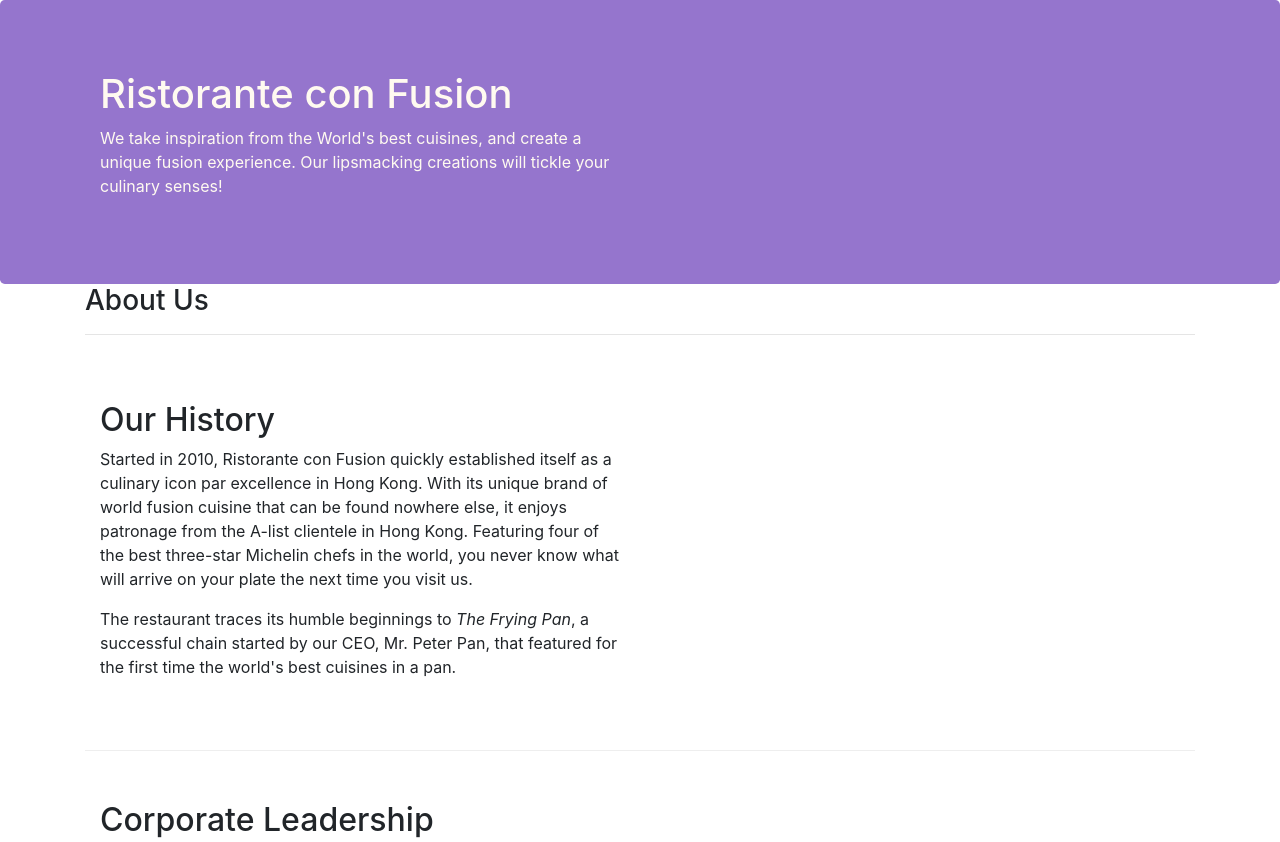
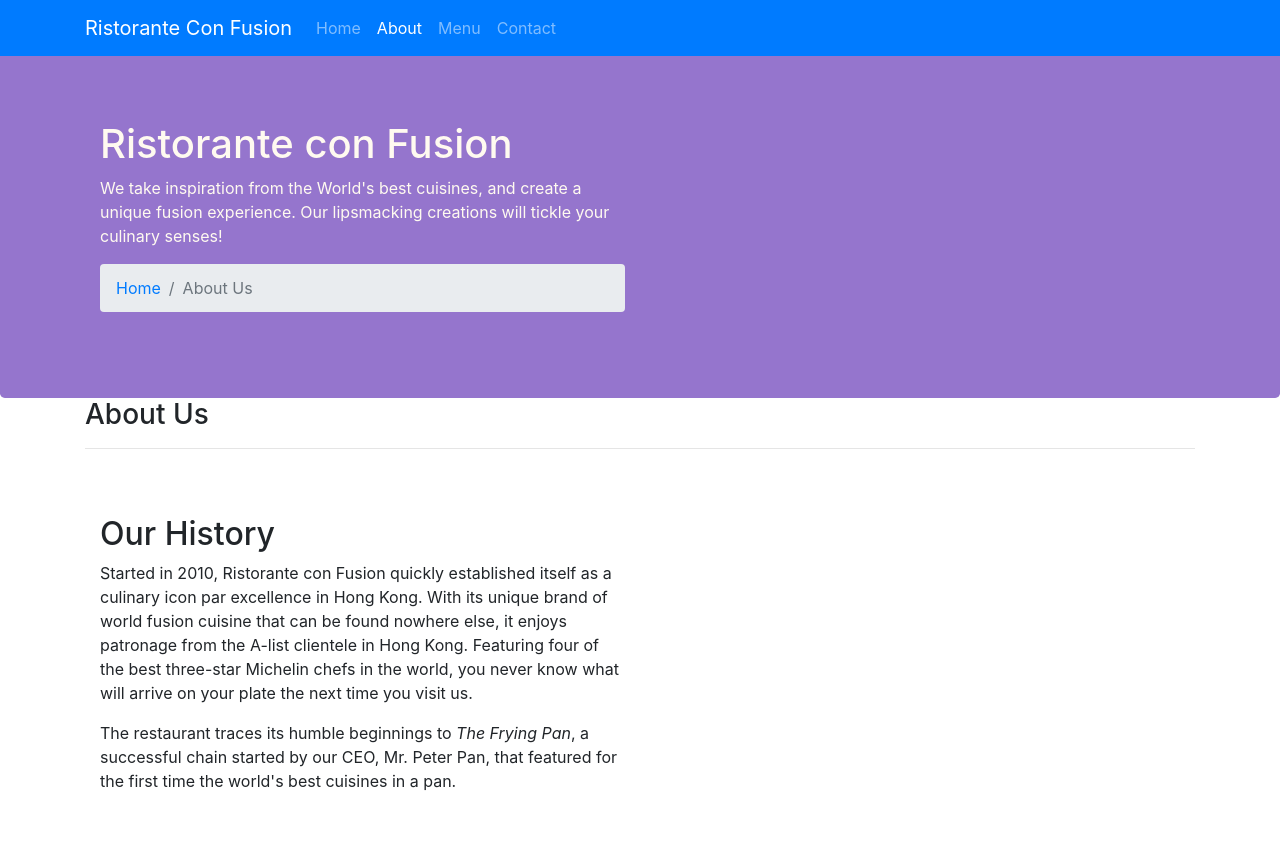
Before and after one commit to joanet501/conFusion, a website: page aboutus.html in a window 1280 px wide. Shown: the top 842 px of the page. Drawn offline with nearby package versions, Linux system fonts and the light colour scheme.

Commit message:
navbar and breadcrumbs

```diff
--- a/aboutus.html
+++ b/aboutus.html
@@ -15,13 +15,35 @@
 </head>
 
 <body>
+    <nav class="navbar navbar-dark navbar-expand-sm bg-primary fixed-top">
+        <div class="container">
+            <button class="navbar-toggler" type="button" data-toggle="collapse" data-target="#Navbar">
+                <span class="navbar-toggler-icon"></span>
+            </button>
+           <a class="navbar-brand" href="#">Ristorante Con Fusion</a>
+           <div class="collapse navbar-collapse" id="Navbar">
 
+                <ul class="navbar-nav mr-auto">
+                    <li class="nav-item "><a class="nav-link" href="./index.html">Home</a></li>
+                    <li class="nav-item active"><a class="nav-link" href="./aboutus.html">About</a></li>
+                    <li class="nav-item"><a class="nav-link" href="#">Menu</a></li>
+                    <li class="nav-item"><a class="nav-link" href="#">Contact</a></li>
+                </ul>
+            </div>
+        </div>
+    </nav>
     <header class="jumbotron">
         <div class="container">
             <div class="row row-header">
+
                 <div class="col-12 col-sm-6">
+
                     <h1>Ristorante con Fusion</h1>
                     <p>We take inspiration from the World's best cuisines, and create a unique fusion experience. Our lipsmacking creations will tickle your culinary senses!</p>
+                    <ol class="col-12 breadcrumb">
+                        <li class="breadcrumb-item"><a href="./index.html">Home</a></li>
+                        <li class="breadcrumb-item active">About Us</li>
+                    </ol>
                 </div>
                 <div class="col-12 col-sm">
                 </div>
--- a/css/styles.css
+++ b/css/styles.css
@@ -28,3 +28,12 @@ address{
     margin:0px;
     color:#0f0f0f;
 }
+
+body{
+    padding:50px 0px 0px 0px;
+    z-index:0;
+}
+
+.navbar-dark {
+     background-color: #512DA8;
+}
```
Also changed, not shown: index.html (+16 -1 lines).
